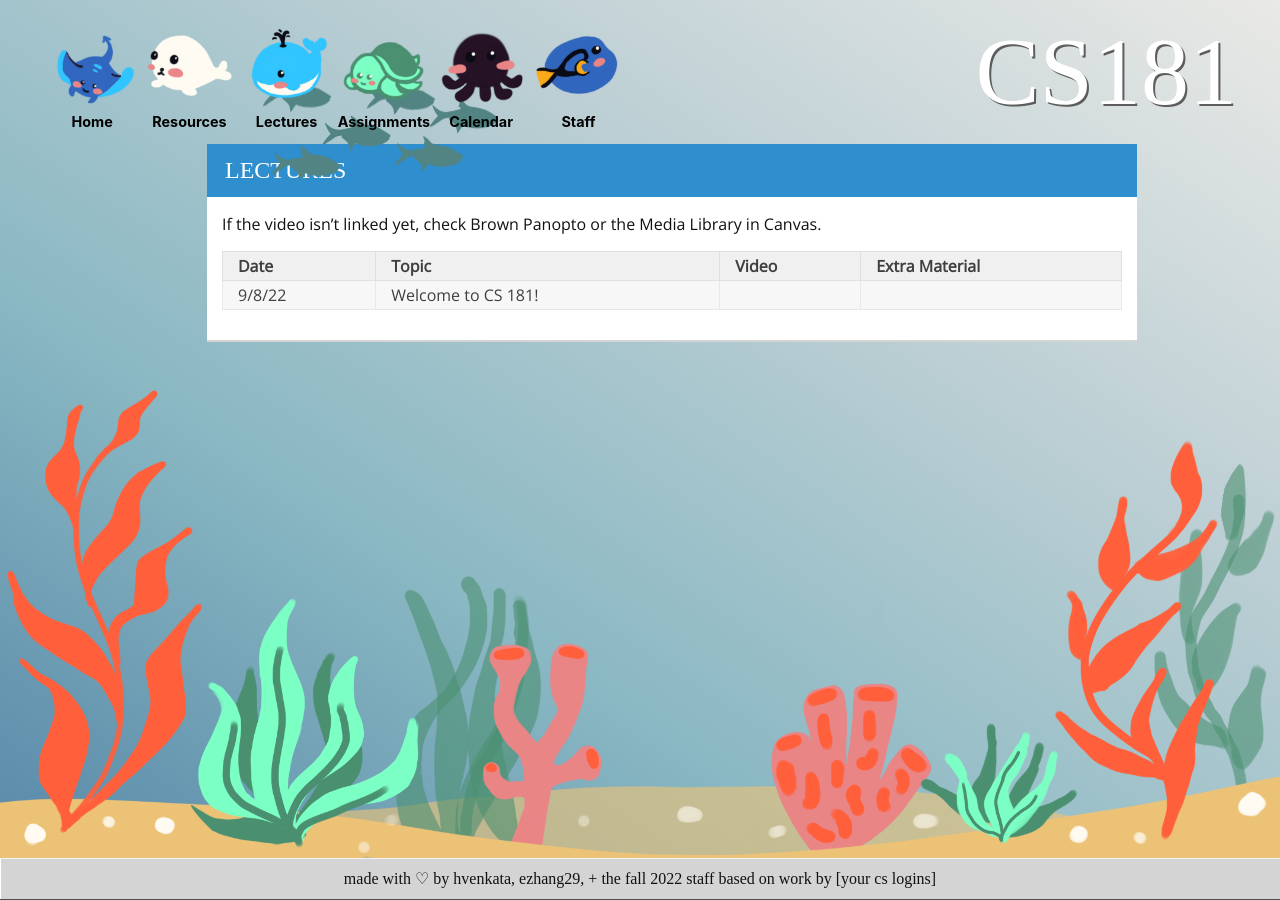
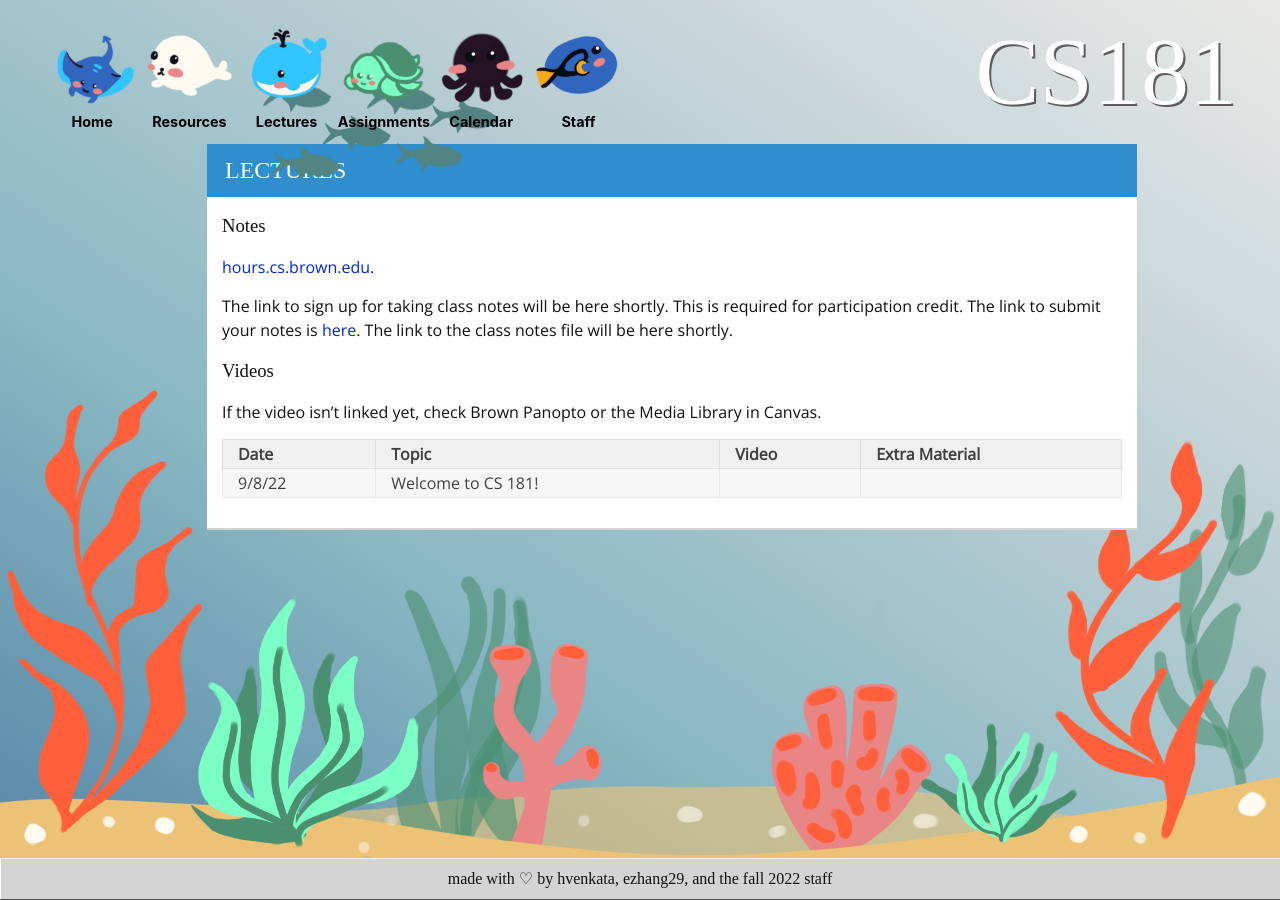
Before and after one commit to brown-cs181-fall22/brown-cs181-fall22, a Jekyll site: the page built from lectures.md, in a window 1280 px wide. Built offline with Jekyll 4.4.1, drawn with Linux system fonts in a browser that asks for light colours; some web fonts are replaced.

Commit message:
lectures changes, footer changes

```diff
--- a/_includes/footer.html
+++ b/_includes/footer.html
@@ -6,7 +6,7 @@
         CSCI 181 &middot; Fall 2022
     </div>--->
     <center>
-    &#160; made with &#9825; by hvenkata, ezhang29, + the fall 2022 staff based on work by [your cs logins] &#160;
+    &#160; made with &#9825; by hvenkata, ezhang29, and the fall 2022 staff &#160;
   </center>
   </div>
 
--- a/lectures.md
+++ b/lectures.md
@@ -9,6 +9,16 @@ links: []
 
 <!-- # {{ page.title }} -->
 
+### Notes
+
+[hours.cs.brown.edu](hours.cs.brown.edu).
+
+The link to sign up for taking class notes will be here shortly. This is required for participation credit.
+The link to submit your notes is [here](https://docs.google.com/forms/d/e/1FAIpQLSfyd-iRXC0L3YXgH2DSeQigo2bok12Otz6--Am4loeyn7-3VQ/viewform).
+The link to the class notes file will be here shortly.
+
+### Videos
+
 If the video isn't linked yet, check Brown Panopto or the Media Library in Canvas.
 
 <!---
```
Also changed, not shown: index.md (+0 -3 lines), 9 other files.
